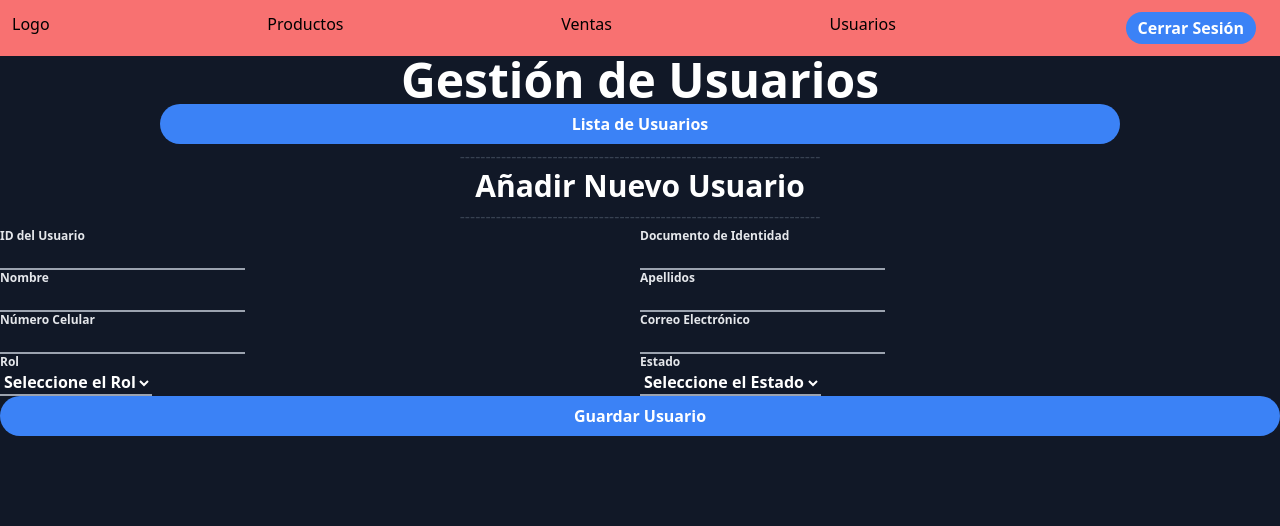
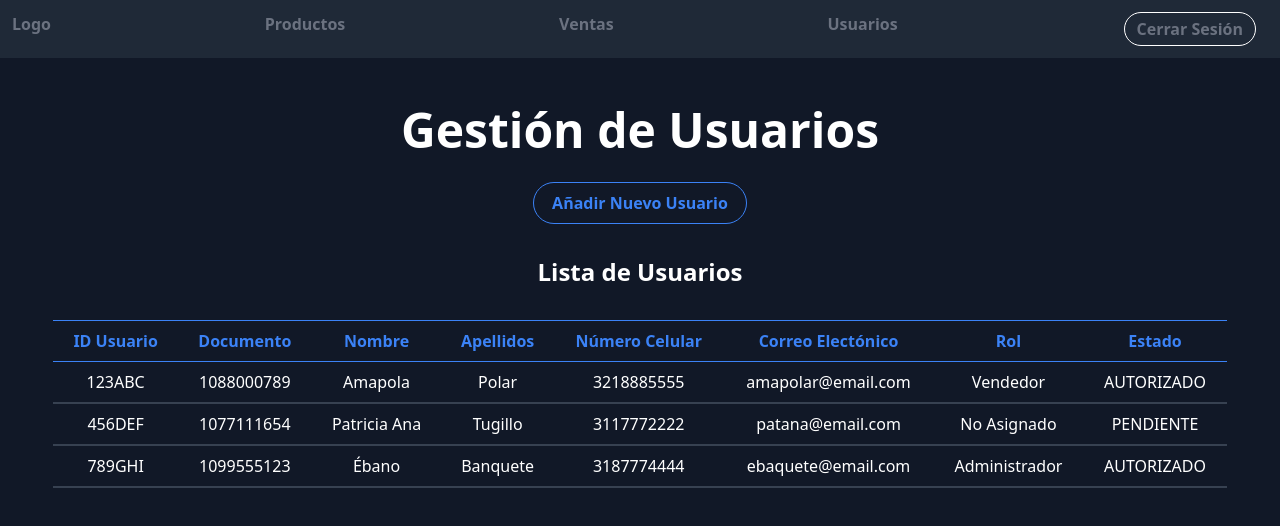
Before and after one commit to jagomezpe/astratic, a React (Create React App) app: page /admin/usuarios in a window 1280 px wide. Shown: the top 526 px of the page. Built offline with nearby package versions, Linux system fonts and the light colour scheme.

Commit message:
ajustar los estilos para el módulo de gestión de usuarios

```diff
--- a/src/components/Footer.jsx
+++ b/src/components/Footer.jsx
@@ -2,7 +2,7 @@ import React from 'react'
 
 const Footer = () => {
     return (
-        <div className="bg-red-400">
+        <div className="bg-gray-800">
             Footer
         </div>
     )
--- a/src/components/Sidebar.jsx
+++ b/src/components/Sidebar.jsx
@@ -3,15 +3,15 @@ import { Link } from 'react-router-dom'
 
 const Sidebar = () => {
     return (
-        <nav className="bg-red-400">
+        <nav className="bg-gray-800">
             <ul className='flex w-full justify-between my-3 px-3'>
-                <li>Logo</li>
-                <li>Productos</li>
-                <li>Ventas</li>
-                <li>Usuarios</li>
+                <li className='text-gray-500 font-bold'>Logo</li>
+                <li className='text-gray-500 font-bold'>Productos</li>
+                <li className='text-gray-500 font-bold'>Ventas</li>
+                <li className='text-gray-500 font-bold'>Usuarios</li>
                 <li className='px-3'>
                     <Link to='/'>
-                        <button className='bg-blue-500 p-1 px-3 text-white rounded-full hover:bg-blue-600 font-semibold'>
+                        <button className='bg-gray-800 border border-white p-1 px-3 text-gray-500 rounded-full hover:bg-gray-500 hover:text-gray-900 font-semibold'>
                             Cerrar Sesión
                         </button>
                     </Link>
--- a/src/layouts/PublicLayout.jsx
+++ b/src/layouts/PublicLayout.jsx
@@ -5,7 +5,7 @@ export const PublicLayout = ({children}) => {
     return (
         <div className="flex flex-col justify-between h-screen">
             <Navbar/>
-            <div className="h-full overflow-y-scroll bg-blue-400">
+            <div className="h-full overflow-y-scroll bg-gray-900">
                 <main className="h-full">
                     {children}
                 </main>
--- a/src/pages/Login.jsx
+++ b/src/pages/Login.jsx
@@ -24,10 +24,10 @@ const Login = () => {
                     ----------------------------------------------------------------------
                 </div>
                 <div>
-                    <h6 className='text-gray-200 font-semibold text-xs'>Dirección de correo electrónico</h6>
-                    <input className='appeareance-none focus:outline-none relative block w-full px-3 py-2 border-b-2 border-gray-400 text-white font-semibold focus:border-blue-500 focus:z-10 sm:text-sm bg-gray-900 hover:border-white' type="email" required/>
+                    <h6 className='text-gray-200 font-semibold text-xs'>Correo electrónico o nombre de usuario</h6>
+                    <input className='appeareance-none focus:outline-none relative block w-full py-2 border-b-2 border-gray-400 text-white font-semibold focus:border-blue-500 focus:z-10 sm:text-sm bg-gray-900 hover:border-white' type="email" required/>
                     <h6 className='text-gray-200 font-semibold text-xs mt-5'>Contraseña</h6>
-                    <input className='appeareance-none focus:outline-none relative block w-full px-3 py-2 border-b-2 border-gray-400 text-white font-semibold focus:border-blue-500 focus:z-10 sm:text-sm bg-gray-900 hover:border-white' type="password" required/>
+                    <input className='appeareance-none focus:outline-none relative block w-full py-2 border-b-2 border-gray-400 text-white font-semibold focus:border-blue-500 focus:z-10 sm:text-sm bg-gray-900 hover:border-white' type="password" required/>
                 </div>
                 <div className='flex justify-between mt-5'>
                     <div className='flex items-center'>
--- a/src/pages/admin/Usuarios.jsx
+++ b/src/pages/admin/Usuarios.jsx
@@ -2,8 +2,8 @@ import React, { useEffect, useState, useRef} from 'react'
 import { ToastContainer, toast, Slide } from 'react-toastify';
 import 'react-toastify/dist/ReactToastify.css';
 
-export const Usuarios = () => {
-    const [mostrarTabla, setMostrarTabla] = useState(false)
+const Usuarios = () => {
+    const [mostrarTabla, setMostrarTabla] = useState(true)
     const [usuarios, setUsuarios] = useState([])
     const [textoBoton, setTextoBoton] = useState("Añadir Nuevo Usuario")
 
@@ -55,10 +55,13 @@ export const Usuarios = () => {
 
     return (
         <div className='flex flex-col'>
-            <h2 className='text-center text-5xl font-bold text-white'>Gestión de Usuarios</h2>
-            <button onClick={()=>{setMostrarTabla(!mostrarTabla)}} className='flex items-center justify-center bg-blue-500 p-2 text-white rounded-full hover:bg-blue-600 font-semibold text-base mx-40'>
+            <h2 className='text-center text-5xl font-bold text-white mt-12'>Gestión de Usuarios</h2>
+            <div className='flex justify-center mt-7 mb-5'>
+                <button onClick={()=>{setMostrarTabla(!mostrarTabla)}}
+                className='flex justify-center bg-gray-900 p-2 text-blue-500 rounded-full border border-blue-500 hover:bg-blue-200 hover:text-blue-700 font-semibold text-base w-1/6'>
                     {textoBoton}
                 </button>
+            </div>
             {mostrarTabla ? <TablaUsuarios listaUsuarios={usuarios}/> :
             <FormularioCreacionUsuario setMostrarTabla = {setMostrarTabla} listaUsuarios = {usuarios} setUsuarios= {setUsuarios}/>}
             <ToastContainer
@@ -74,43 +77,39 @@ const TablaUsuarios = ({listaUsuarios}) => {
     }, [listaUsuarios])
     return (
         <div className='flex flex-col items-center justify-center'>
-            <div className='text-gray-700 text-center'>
-                    ----------------------------------------------------------------------
-            </div>
-            <h3 className='text-center text-3xl font-semibold text-white'>Lista de Usuarios</h3>
-            <div className='text-gray-700 text-center'>
-                    ----------------------------------------------------------------------
-            </div>
-            <table className='text-white'>
+            <h3 className='text-center text-2xl font-semibold text-white mt-3 mb-8'>Lista de Usuarios</h3>
+            <div className="container flex justify-center">
+                <table className='w-11/12'>
                     <thead>
-                    <tr>
-                        <th>ID Usuario</th>
-                        <th>Documento</th>
-                        <th>Nombre</th>
-                        <th>Apellidos</th>
-                        <th>Número Celular</th>
-                        <th>Correo Electónico</th>
-                        <th>Rol</th>
-                        <th>Estado</th>
+                        <tr className='text-center'>
+                            <th className='border-t border-b border-blue-500 px-4 py-2 text-blue-500'>ID Usuario</th>
+                            <th className='border-t border-b border-blue-500 px-4 py-2 text-blue-500'>Documento</th>
+                            <th className='border-t border-b border-blue-500 px-4 py-2 text-blue-500'>Nombre</th>
+                            <th className='border-t border-b border-blue-500 px-4 py-2 text-blue-500'>Apellidos</th>
+                            <th className='border-t border-b border-blue-500 px-4 py-2 text-blue-500'>Número Celular</th>
+                            <th className='border-t border-b border-blue-500 px-4 py-2 text-blue-500'>Correo Electónico</th>
+                            <th className='border-t border-b border-blue-500 px-4 py-2 text-blue-500'>Rol</th>
+                            <th className='border-t border-b border-blue-500 px-4 py-2 text-blue-500'>Estado</th>
                         </tr>
                     </thead>
                     <tbody>
                         {listaUsuarios.map((usuario)=> {
                             return (
-                            <tr>
-                                <td>{usuario.IDUsuario}</td>
-                                <td>{usuario.documentoIdentidad}</td>
-                                <td>{usuario.nombre}</td>
-                                <td>{usuario.apellidos}</td>
-                                <td>{usuario.numeroCelular}</td>
-                                <td>{usuario.correoElectronico}</td>
-                                <td>{usuario.rol}</td>
-                                <td>{usuario.estado}</td>
+                                <tr className='text-center'>
+                                    <td className='border-b-2 border-gray-700 px-4 py-2 text-white'>{usuario.IDUsuario}</td>
+                                    <td className='border-b-2 border-gray-700 px-4 py-2 text-white'>{usuario.documentoIdentidad}</td>
+                                    <td className='border-b-2 border-gray-700 px-4 py-2 text-white'>{usuario.nombre}</td>
+                                    <td className='border-b-2 border-gray-700 px-4 py-2 text-white'>{usuario.apellidos}</td>
+                                    <td className='border-b-2 border-gray-700 px-4 py-2 text-white'>{usuario.numeroCelular}</td>
+                                    <td className='border-b-2 border-gray-700 px-4 py-2 text-white'>{usuario.correoElectronico}</td>
+                                    <td className='border-b-2 border-gray-700 px-4 py-2 text-white'>{usuario.rol}</td>
+                                    <td className='border-b-2 border-gray-700 px-4 py-2 text-white'>{usuario.estado}</td>
                                 </tr>
                             )
                         })}
                     </tbody>
                 </table>
+            </div>
         </div>
     )
 }
@@ -126,6 +125,7 @@ const FormularioCreacionUsuario = ({setMostrarTabla, listaUsuarios, setUsuarios}
         formData.forEach((value, key) => {
             nuevoUsuario[key] = value
         })
+
         setMostrarTabla(true)
         toast.success("Usuario agregado con éxito", {theme:"colored", transition: Slide})
         setUsuarios([...listaUsuarios, nuevoUsuario])
@@ -134,53 +134,53 @@ const FormularioCreacionUsuario = ({setMostrarTabla, listaUsuarios, setUsuarios}
     return (
         <div>
             <div className='text-gray-700 text-center'>
-                    ----------------------------------------------------------------------
+                ----------------------------------------------------------------------------------------------------------------------------------------------------
             </div>
-            <h3 className='text-center text-3xl font-semibold text-white'>Añadir Nuevo Usuario</h3>
+            <h3 className='text-center text-2xl font-semibold text-white'>Añadir Nuevo Usuario</h3>
             <div className='text-gray-700 text-center'>
-                    ----------------------------------------------------------------------
+                ----------------------------------------------------------------------------------------------------------------------------------------------------
             </div>
-            <form ref={form} onSubmit={submitForm} className='grid grid-cols-2'>
-                <label htmlFor="IDUsuario">
+            <form ref={form} onSubmit={submitForm} className='grid grid-cols-2 items-center mx-72 mt-6'>
+                <label htmlFor="IDUsuario" className="mr-8 mb-4">
                     <h6 className='text-gray-200 font-semibold text-xs'>ID del Usuario</h6>
                     <input type="text" name="IDUsuario"
-                    className='appeareance-none focus:outline-none border-b-2 border-gray-400 text-white font-semibold focus:border-blue-500 bg-gray-900 hover:border-white'
+                    className='appeareance-none focus:outline-none border-b-2 border-gray-400 text-white font-semibold focus:border-blue-500 bg-gray-900 hover:border-white min-w-full py-2'
                     required/>
                 </label>
-                <label htmlFor="documentoIdentidad">
+                <label htmlFor="documentoIdentidad" className="ml-8 mb-4">
                     <h6 className='text-gray-200 font-semibold text-xs'>Documento de Identidad</h6>
                     <input type="text" name="documentoIdentidad"
-                    className='appeareance-none focus:outline-none border-b-2 border-gray-400 text-white font-semibold focus:border-blue-500 bg-gray-900 hover:border-white'
+                    className='appeareance-none focus:outline-none border-b-2 border-gray-400 text-white font-semibold focus:border-blue-500 bg-gray-900 hover:border-white min-w-full py-2'
                     required/>
                 </label>
-                <label htmlFor="nombre">
+                <label htmlFor="nombre" className="mr-8 mb-4">
                     <h6 className='text-gray-200 font-semibold text-xs'>Nombre</h6>
                     <input type="text" name="nombre"
-                    className='appeareance-none focus:outline-none border-b-2 border-gray-400 text-white font-semibold focus:border-blue-500 bg-gray-900 hover:border-white'
+                    className='appeareance-none focus:outline-none border-b-2 border-gray-400 text-white font-semibold focus:border-blue-500 bg-gray-900 hover:border-white min-w-full py-2'
                     required/>
                 </label>
-                <label htmlFor="apellidos">
+                <label htmlFor="apellidos" className="ml-8 mb-4">
                     <h6 className='text-gray-200 font-semibold text-xs'>Apellidos</h6>
                     <input type="text" name="apellidos"
-                    className='appeareance-none focus:outline-none border-b-2 border-gray-400 text-white font-semibold focus:border-blue-500 bg-gray-900 hover:border-white'
+                    className='appeareance-none focus:outline-none border-b-2 border-gray-400 text-white font-semibold focus:border-blue-500 bg-gray-900 hover:border-white min-w-full py-2'
                     required/>
                 </label>
-                <label htmlFor="numeroCelular">
+                <label htmlFor="numeroCelular" className="mr-8 mb-4">
                     <h6 className='text-gray-200 font-semibold text-xs'>Número Celular</h6>
                     <input type="tel" name="numeroCelular"
-                    className='appeareance-none focus:outline-none border-b-2 border-gray-400 text-white font-semibold focus:border-blue-500 bg-gray-900 hover:border-white'
+                    className='appeareance-none focus:outline-none border-b-2 border-gray-400 text-white font-semibold focus:border-blue-500 bg-gray-900 hover:border-white min-w-full py-2'
                     required/>
                 </label>
-                <label htmlFor="correoElectronico">
+                <label htmlFor="correoElectronico" className="ml-8 mb-4">
                     <h6 className='text-gray-200 font-semibold text-xs'>Correo Electrónico</h6>
                     <input type="email" name="correoElectronico"
-                    className='appeareance-none focus:outline-none border-b-2 border-gray-400 text-white font-semibold focus:border-blue-500 bg-gray-900 hover:border-white'
+                    className='appeareance-none focus:outline-none border-b-2 border-gray-400 text-white font-semibold focus:border-blue-500 bg-gray-900 hover:border-white min-w-full py-2'
                     required/>
                 </label>
-                <label htmlFor="rol">
+                <label htmlFor="rol" className="mr-8 mb-4">
                     <h6 className='text-gray-200 font-semibold text-xs'>Rol</h6>
                     <select name="rol"
-                    className='appeareance-none focus:outline-none border-b-2 border-gray-400 text-white font-semibold focus:border-blue-500 bg-gray-900 hover:border-white'
+                    className='appeareance-none focus:outline-none border-b-2 border-gray-400 text-white font-semibold focus:border-blue-500 bg-gray-900 hover:border-white min-w-full py-2'
                     required defaultValue={0}>
                         <option disabled value={0}>Seleccione el Rol</option>
                         <option>Administrador</option>
@@ -188,10 +188,10 @@ const FormularioCreacionUsuario = ({setMostrarTabla, listaUsuarios, setUsuarios}
                         <option>No Asignado</option>
                     </select>
                 </label>
-                <label htmlFor="estado">
+                <label htmlFor="estado" className="ml-8 mb-4">
                     <h6 className='text-gray-200 font-semibold text-xs'>Estado</h6>
                     <select name="estado"
-                    className='appeareance-none focus:outline-none border-b-2 border-gray-400 text-white font-semibold focus:border-blue-500 bg-gray-900 hover:border-white'
+                    className='appeareance-none focus:outline-none border-b-2 border-gray-400 text-white font-semibold focus:border-blue-500 bg-gray-900 hover:border-white min-w-full py-2'
                     required defaultValue={0}>
                         <option disabled value={0}>Seleccione el Estado</option>
                         <option>AUTORIZADO</option>
@@ -199,10 +199,12 @@ const FormularioCreacionUsuario = ({setMostrarTabla, listaUsuarios, setUsuarios}
                         <option>PENDIENTE</option>
                     </select>
                 </label>
+                <div className='col-span-2 flex justify-end mt-4 mb-5'>
                     <button type="submit"
-                className='col-span-2 flex items-center justify-center w-full bg-blue-500 p-2 text-white rounded-full hover:bg-blue-600 font-semibold text-base'>
+                    className='flex justify-center bg-blue-500 p-2 text-white rounded-full hover:bg-blue-600 font-semibold text-base w-1/6'>
                         Guardar Usuario
                     </button>
+                </div>
             </form>
         </div>
     )
```
Also changed, not shown: src/components/Navbar.jsx (+5 -5 lines). Lines whose indentation alone changed are shown as unchanged.
